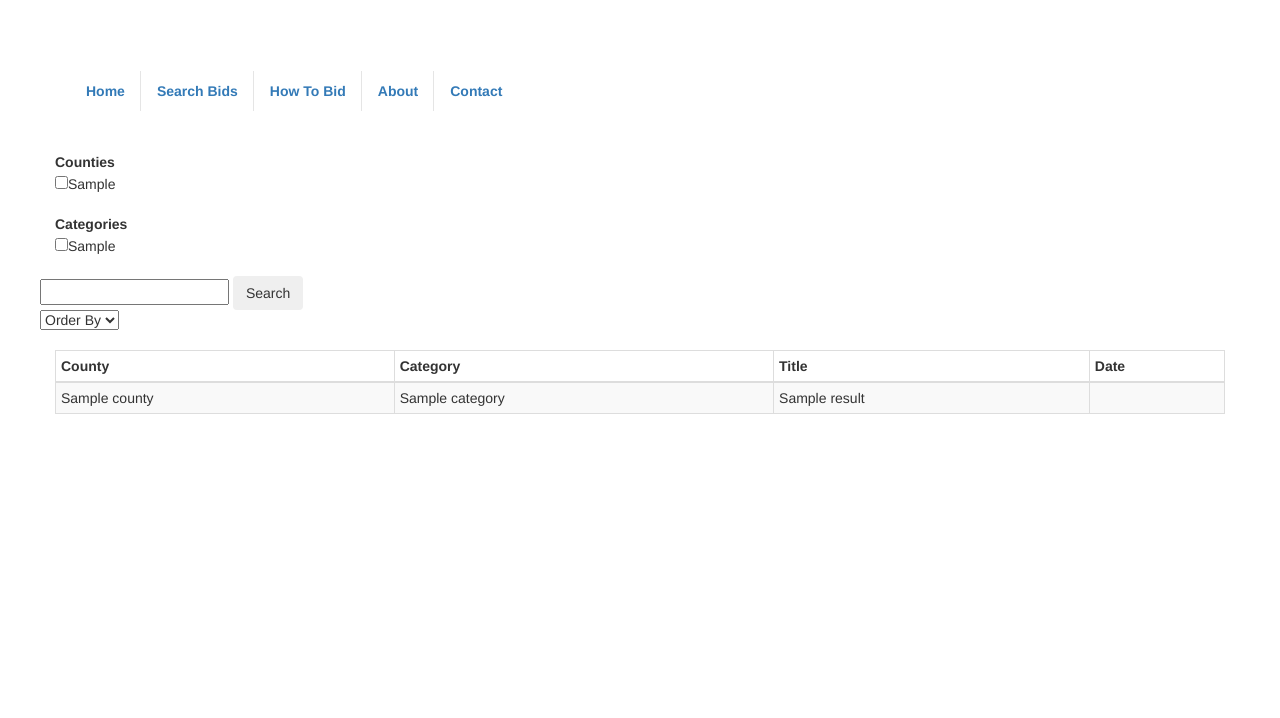
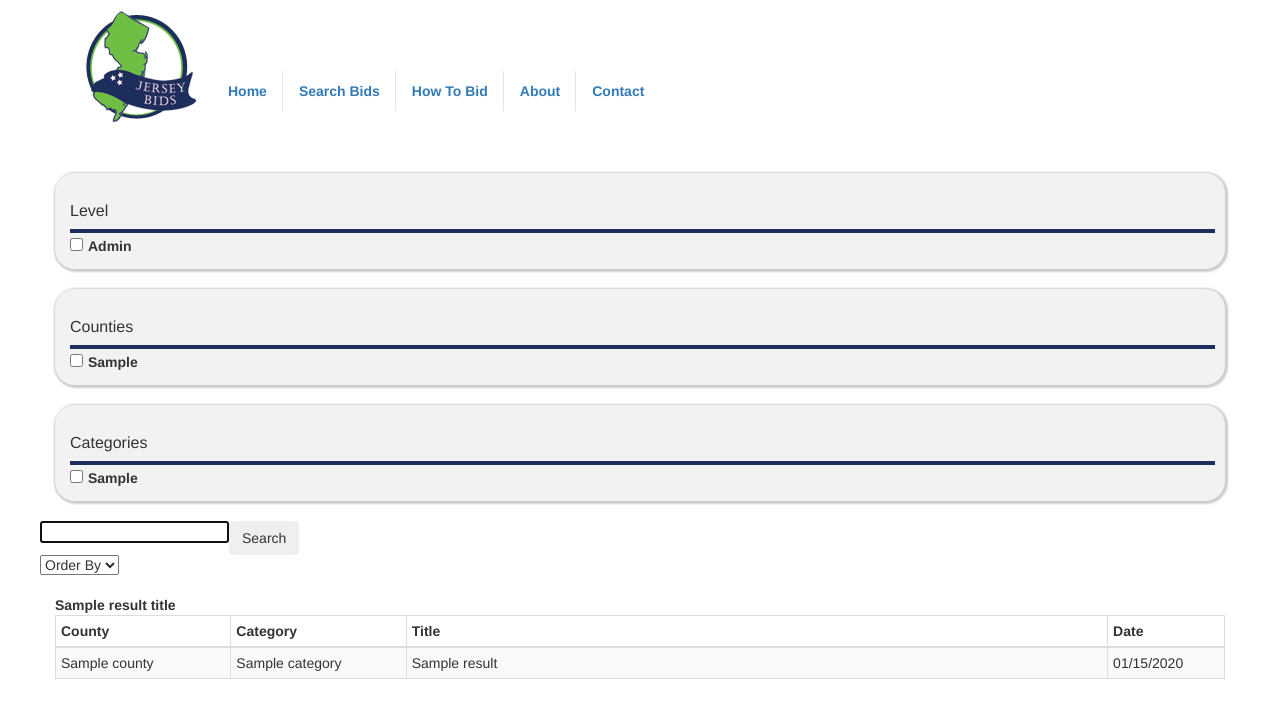
Before and after one commit to joepetrini/bidmanager, a Django app: template bidmanager/templates/bids/search.html in a window 1280 px wide. Shown: the top 718 px of the page. Run offline with Django 3.2, Linux system fonts and the light colour scheme; the template is opened without the code that fills it: most values are stand-ins (such as "Sample title", 1, 10 or a date in 2020); some libraries are stand-ins or nearby versions.

Commit message:
Search filtering working

```diff
--- a/bidmanager/bids/search_indexes.py
+++ b/bidmanager/bids/search_indexes.py
@@ -10,6 +10,8 @@ class BidIndex(indexes.SearchIndex, indexes.Indexable):
     category = indexes.CharField(indexed=True, model_attr='category')
     source = indexes.CharField(model_attr='source')
     county = indexes.CharField(model_attr='source__county')
+    level = indexes.CharField(model_attr='source__level')
+    date = indexes.DateTimeField(model_attr='open_date')
 
     def get_model(self):
         return Bid
--- a/bidmanager/media/bids.css
+++ b/bidmanager/media/bids.css
@@ -1,4 +1,33 @@
 body {background-color: #fff}
+
+
+input[type='checkbox'] {margin:0px 5px 0 0;}
+
+.divider {
+  height: 4px;
+  display: block;
+  width: 100%;
+  background-color: #1c2e5c;
+  margin-bottom: 5px;
+}
+
+div.facet {
+  background-color: #f2f2f2;
+  padding: 10px 10px 10px 15px;
+  -webkit-border-radius: 20px;
+   -moz-border-radius: 20px;
+   border-radius: 20px;
+  -moz-box-shadow:    1px 1px 2px 2px #ccc;
+  -webkit-box-shadow: 1px 1px 2px 2px #ccc;
+  box-shadow:         1px 1px 2px 2px #ccc;
+ }
+ div.facet h3 {
+  /*color: #72b7fc;*/
+  font-size:16px;
+  line-height: 16px;
+ }
+ div.facet label, input {float:left; line-height: 16px;}
+
 /* Customize the navbar links to be fill the entire space of the .navbar */
 .navbar .navbar-inner {
   padding: 0;
--- a/bidmanager/media/bids.js
+++ b/bidmanager/media/bids.js
@@ -1,17 +1,107 @@
-function facetClicked(){
-	var url = buildSearchUrl();
-	// Redirect
+function search(){
+	var url = '/search?';
 
+	//Text;
+	if ((q = $('#query').val()) != ''){
+		url += 'q=' + htmlEscape(q) + '&';
+	}
+
+	//Levels
+	url += urlize_checks('levels');
+
+	//Counties
+	url += urlize_checks('counties');
+
+	//Categories
+	url += urlize_checks('categories');
+
+
+
+	//Order by
+
+	//Page
+
+	//Remove last &
+	url = url.replace(/\&$/, '');
+	//Redirect
+	window.location = url;
 }
 
-function buildSearchUrl(){
-	// Counties
+function recheck_from_url(){
+	if ((q = getParameterByName("q")) != null){
+		$('#query').val(q);
+	}
 
-	// Categories
+	if ((q = getParameterByName("levels")) != null){
+		q.split('-').map(function (e) {
+			$('#level_' + e).prop('checked', true);
+		});
+	}
+	if ((q = getParameterByName("counties")) != null){
+		q.split('-').map(function (e) {
+			$('#county_' + e).prop('checked', true);
+		});
+	}
+	if ((q = getParameterByName("categories")) != null){
+		q.split('-').map(function (e) {
+			$('#category_' + e).prop('checked', true);
+		});
+	}
+	$('#query').focus();
+}
 
-	// Search term
+function urlize_checks(div_id){
+	var retval = '';
+	$('#' + div_id + ' input:checked').each(function(i) {
+		if (i == 0){
+			retval += div_id + '=';
+		}
+		retval += this.value + '-'
+	});
 
-	// Ordering
+	if (retval != ''){
+		retval = retval.slice(0, - 1);
+		retval += '&';
+	}
+	//retval = (retval == '') ? retval : retval + '&';
+	return retval;
+}
 
-	return '';
+
+function htmlEscape(str) {
+    return String(str)
+            .replace(/&/g, '&amp;')
+            .replace(/"/g, '&quot;')
+            .replace(/'/g, '&#39;')
+            .replace(/</g, '&lt;')
+            .replace(/>/g, '&gt;');
 }
+
+function htmlUnescape(value){
+    return String(value)
+        .replace(/&quot;/g, '"')
+        .replace(/&#39;/g, "'")
+        .replace(/&lt;/g, '<')
+        .replace(/&gt;/g, '>')
+        .replace(/&amp;/g, '&');
+}
+
+function getParameterByName(name) {
+    name = name.replace(/[\[]/, "\\\[").replace(/[\]]/, "\\\]");
+    var regex = new RegExp("[\\?&]" + name + "=([^&#]*)"),
+        results = regex.exec(location.search);
+    return results == null ? "" : decodeURIComponent(results[1]);
+}
+
+$.fn.pressEnter = function(fn) {
+
+    return this.each(function() {
+        $(this).bind('enterPress', fn);
+        $(this).keyup(function(e){
+            if(e.keyCode == 13)
+            {
+              $(this).trigger("enterPress");
+            }
+        })
+    });
+ };
--- a/bidmanager/templates/base.html
+++ b/bidmanager/templates/base.html
@@ -28,7 +28,7 @@
       <div class="navbar-logo" style="float:left">
         <ul class="nav">
             <li>
-              <!--<a href="/"><img src="{{MEDIA_URL}}jb-logo.png"/></a>-->
+              <a href="/"><img src="{{MEDIA_URL}}jb-logo.png"/></a>
             </li>
         </ul>
     </div>
--- a/bidmanager/templates/bids/_result.html
+++ b/bidmanager/templates/bids/_result.html
@@ -2,5 +2,5 @@
 	<td>{{r.county}}</td>
 	<td>{{r.category}}</td>
 	<td>{{r.title}}</td>
-	<td></td>
+	<td>{{r.date|date:"SHORT_DATE_FORMAT"}}</td>
 </tr>
--- a/bidmanager/templates/bids/search.html
+++ b/bidmanager/templates/bids/search.html
@@ -1,49 +1,71 @@
 {% extends 'base.html' %}
 {% block title %}Search Bids{% endblock %}
+{% block onready %}
+	recheck_from_url();
+	$('#query').pressEnter(function(){search();})
+{% endblock %}
 {% block content %}
 	<br/>
 
 <div class="row">
 	<div class="span2">
-		<b>Counties</b><br>
-		{% for c in counties %}
-			<input type="checkbox" name="county" value="{{c.0}}">{{c.0}}<br>
-		{% endfor %}
-		<br>
-		<b>Categories</b><br>
-		{% for c in cats %}
-			<input type="checkbox" name="county" value="{{c.0}}">{{c.1}}<br>
-		{% endfor %}
+		<div id="levels" class="facet">
+			<h3>Level</h3>
+			<span class="divider"></span>
+			{% for l in levels %}
+				<input onclick="search()" type="checkbox" name="level" id="level_{{l}}" value="{{l}}" />
+				<label for="level_{{l}}">{{l|capfirst}}</label>
+				<div style="clear:both; height:0px;"></div>
+			{% endfor %}
+		</div>
+		<br/>
+		<div id="counties" class="facet">
+			<h3>Counties</h3>
+			<span class="divider"></span>
+			{% for c in counties %}
+				<input onclick="search()" type="checkbox" name="county" id="county_{{c.0}}" value="{{c.0}}" />
+				<label for="county_{{c.0}}">{{c.0|capfirst}}</label>
+				<div style="clear:both; height:0px;"></div>
+			{% endfor %}
+		</div>
+		<br/>
+		<div id="categories" class="facet">
+			<h3>Categories</h3>
+			<span class="divider"></span>
+			{% for c in cats %}
+				<input onclick="search()" type="checkbox" name="category" id="category_{{c.0}}" value="{{c.0}}" />
+				<label for="county_{{c.0}}">{{c.0|capfirst}}</label>
+				<div style="clear:both; height:0px;"></div>
+			{% endfor %}
+		</div>
 		<br>
 	</div>
 	<div class="span10">
 		<div class="row">
 		<div class="span5">
 			<div class="input-append">
-				<input id="appendedInputButtons" type="text">
-				<button class="btn" type="button">Search</button>
+				<input id="query" type="text">
+				<button class="btn" type="button" onclick="search()">Search</button>
 			</div>
 		</div>
 		<div class="span2">
-			<select name="orderby" style="float:left">
+			<select name="orderby" style="float:left" onchange="search()">
 				<option>Order By</option>
-				<option>Newest</option>
-				<option>County</option>
-				<option>Category</option>
+				<option value="date">Newest</option>
+				<option value="county">County</option>
+				<option value="category">Category</option>
 			</select>
 		</div>
 		</div>
 		<br>
-		{% if latest %}
-		<b>Latest bids</b><br>
-		{% endif %}
+		<b>{{result_title}}</b><br>
 		<table class="table table-striped table-bordered table-condensed">
 			<thead>
 			<tr>
-				<th>County</th>
-				<th>Category</th>
-				<th>Title</th>
-				<th>Date</th>
+				<th width="15%">County</th>
+				<th width="15%">Category</th>
+				<th width="60%">Title</th>
+				<th width="10%">Date</th>
 			</tr>
 			</thead>
 			<tbody>
```
Also changed, not shown: bidmanager/bids/views.py (+33 -8 lines), bidmanager/fixtures/initial_data.json (+25 -3 lines), bidmanager/bids.db, 4 other files. Lines whose indentation alone changed are shown as unchanged.
